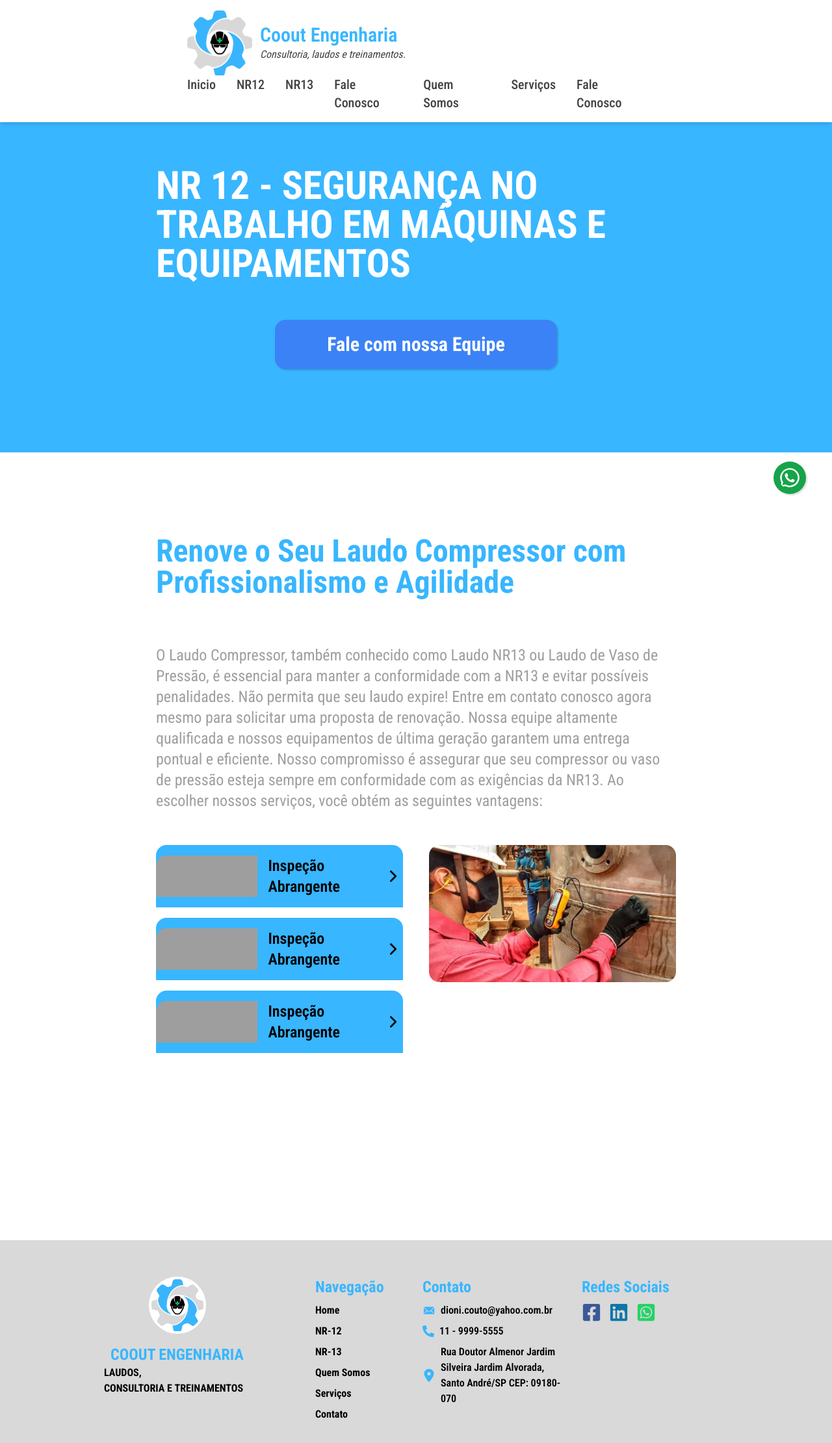
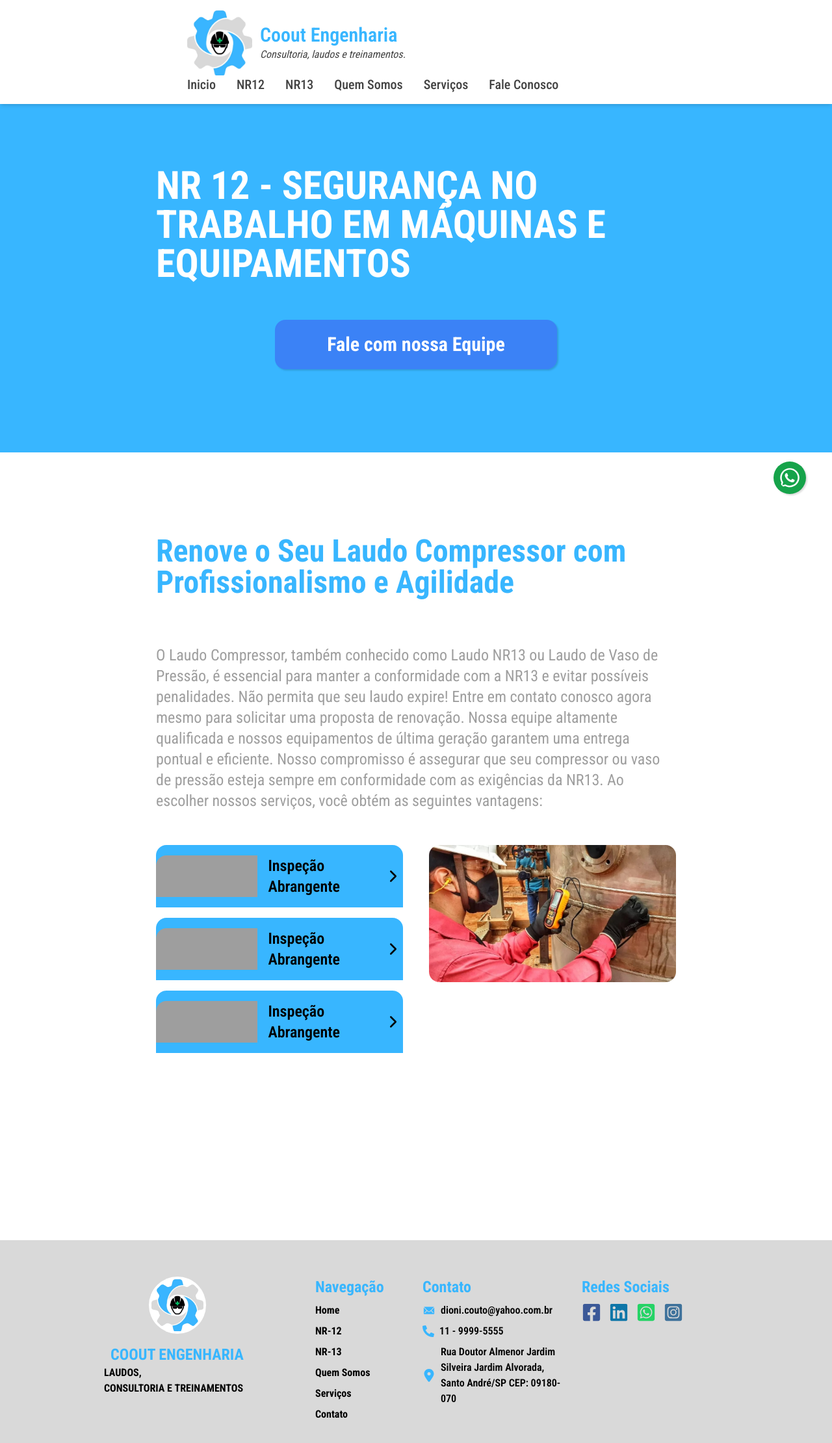
Before and after one commit to CooutCoout/coout-engenharia, a Next.js app: page /laudo-nr12 in a window 1280 px wide. Shown: the top 2220 px of the page at 65% size. Built offline with nearby package versions, Linux system fonts and the light colour scheme.

Commit message:
feat: adicionado links para redirecionamento

```diff
--- a/src/components/Footer.tsx
+++ b/src/components/Footer.tsx
@@ -1,6 +1,7 @@
 import React from "react";
 import {
   FaFacebookSquare,
+  FaInstagramSquare,
   FaLinkedin,
   FaPhoneAlt,
   FaWhatsappSquare,
@@ -80,19 +81,23 @@ export default function Footer() {
           Redes Sociais
         </p>
         <div className="flex gap-3 lg:self-start self-center">
-          <a href="">
+          <a  target="_blank" href="https://www.facebook.com/profile.php?id=100003314685225">
             <FaFacebookSquare color="#3b5998" size={30} />
           </a>
-          <a href="">
+          <a target="_blank" href="http://www.linkedin.com/in/engenheiro-dioni-couto">
             <FaLinkedin color="#0e76a8" size={30} />
           </a>
-          <a href="">
+          <a target="_blank" href="https://api.whatsapp.com/send/?phone=5511989057216">
             <FaWhatsappSquare color="#25d366" size={30} />
+          </a>
+          <a target="_blank" href="https://www.instagram.com/coout_engenharia?igsh=cmF4MHZyaXA0YXE2">
+            <FaInstagramSquare color="#3f729b" size={30} />
           </a>
         </div>
       </div>
       <a
-        href="#top"
+        target="_blank"
+        href="https://api.whatsapp.com/send/?phone=5511989057216"
         className="z-50 fixed lg:bottom-10 bottom-5 lg:right-10 right-5"
       >
         <FaWhatsapp
--- a/src/components/Nav.tsx
+++ b/src/components/Nav.tsx
@@ -114,14 +114,6 @@ export default function Nav() {
             </li>
             <li>
               <a
-                href="/#falarconosco"
-                className="block py-2 px-3 md:hover:text-azul-claro md:p-0"
-              >
-                Fale Conosco
-              </a>
-            </li>
-            <li>
-              <a
                 href="/#quemsomos"
                 className="block py-2 px-3 md:hover:text-azul-claro md:p-0"
               >
```
